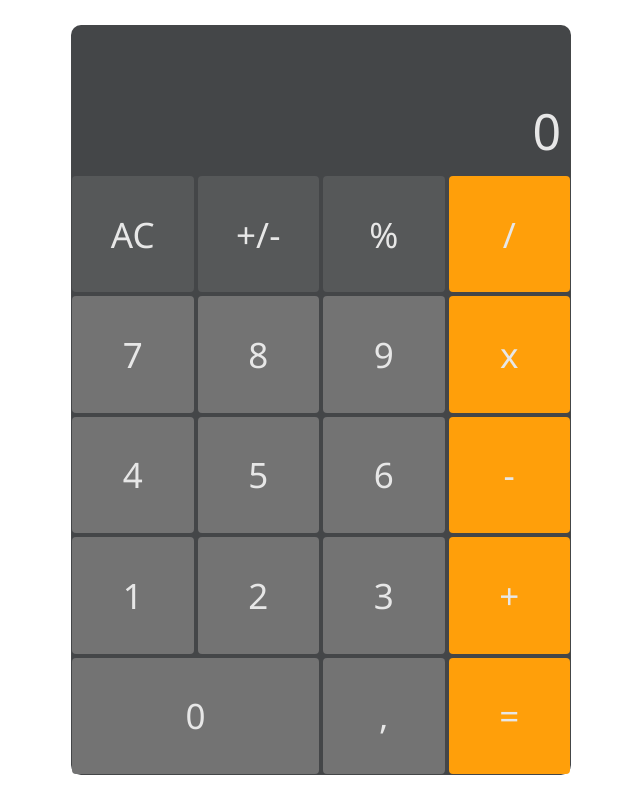
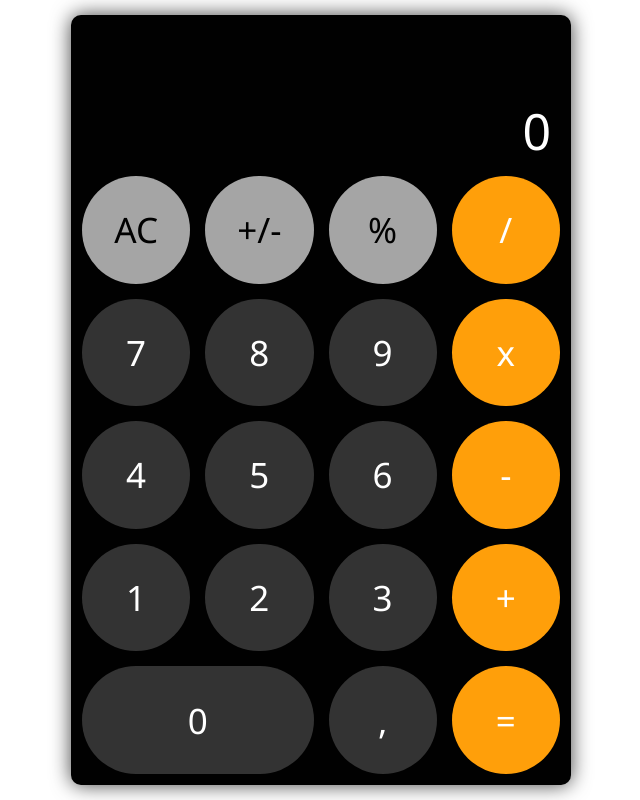
Before and after one commit to bpetrukovich/ios-calculator, a website built with Vite: page index.html in a window 1280 px wide. Shown: the whole page, without its empty margins (319-959 px from the left). Built offline with nearby package versions, Linux system fonts and the light colour scheme.

Commit message:
some styles tweeks

```diff
--- a/src/style.css
+++ b/src/style.css
@@ -1,18 +1,20 @@
 :root {
-  --color-light-gray: #737373;
-  --color-gray: #565859;
+  --color-light-gray: #a5a5a5;
   --color-orange: #ff9f0a;
-  --color-dark-gray: #444648;
-  --color-white: #e7e7e7;
+  --color-dark-gray: #333333;
+  --color-white: #fff;
+  --color-black: #010101;
 
-  --numbers-bg: var(--color-light-gray);
-  --right-buttons-bg: var(--color-orange);
-  --top-buttons-bg: var(--color-gray);
-  --text-color: var(--color-white);
+  --theme-bg: var(--color-black);
+  --theme-numbers-bg: var(--color-dark-gray);
+  --theme-right-buttons-bg: var(--color-orange);
+  --theme-top-buttons-bg: var(--color-light-gray);
+  --theme-top-buttons-color: var(--color-black);
+  --theme-text-color: var(--color-white);
 }
 
 * {
-  color: var(--text-color);
+  color: var(--theme-text-color);
   font-size: 35px;
   font-family: "Segoe UI", Tahoma, Geneva, Verdana, sans-serif;
   margin: 0;
@@ -28,21 +30,23 @@ body {
 }
 
 #app {
-  background-color: var(--color-dark-gray);
+  background-color: var(--theme-bg);
   width: 500px;
   border-radius: 10px;
   display: flex;
   flex-direction: column;
   justify-content: end;
+  padding: 10px;
+
+  box-shadow: 0px 0px 20px 0px rgba(0, 0, 0, 0.75);
 }
 
 #buttons {
   display: grid;
   grid-template-columns: repeat(4, 1fr);
   grid-template-rows: repeat(5, 1fr);
-  gap: 4px;
+  gap: 15px;
   padding: 1px;
-  border-radius: 8px;
   height: 600px;
 }
 
@@ -64,15 +68,16 @@ body {
 }
 
 .top-row {
-  background-color: var(--top-buttons-bg);
+  background-color: var(--theme-top-buttons-bg);
+  color: var(--theme-top-buttons-color);
 }
 
 .number {
-  background-color: var(--numbers-bg);
+  background-color: var(--theme-numbers-bg);
 }
 
 .right-col {
-  background-color: var(--right-buttons-bg);
+  background-color: var(--theme-right-buttons-bg);
 }
 
 #zero {
@@ -80,18 +85,18 @@ body {
 }
 
 #buttons button {
+  border-radius: 300px;
   min-height: 60px;
-  border-radius: 4px;
   transition: opacity 0.2s;
   border: none;
   cursor: pointer;
 }
 
 #buttons button:active {
-  opacity: 0.8;
+filter: brightness(150%);
 }
 
 .highlight {
   background-color: var(--color-white);
-  color: var(--right-buttons-bg);
+  color: var(--theme-right-buttons-bg);
 }
```
